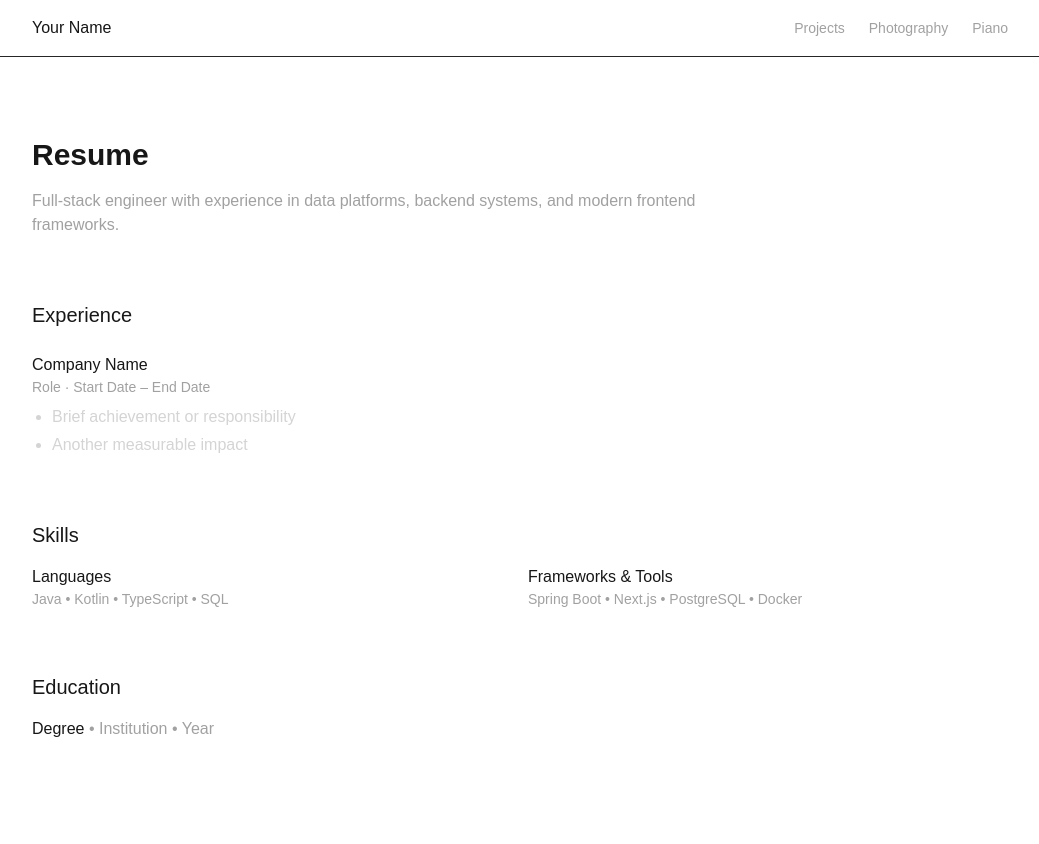
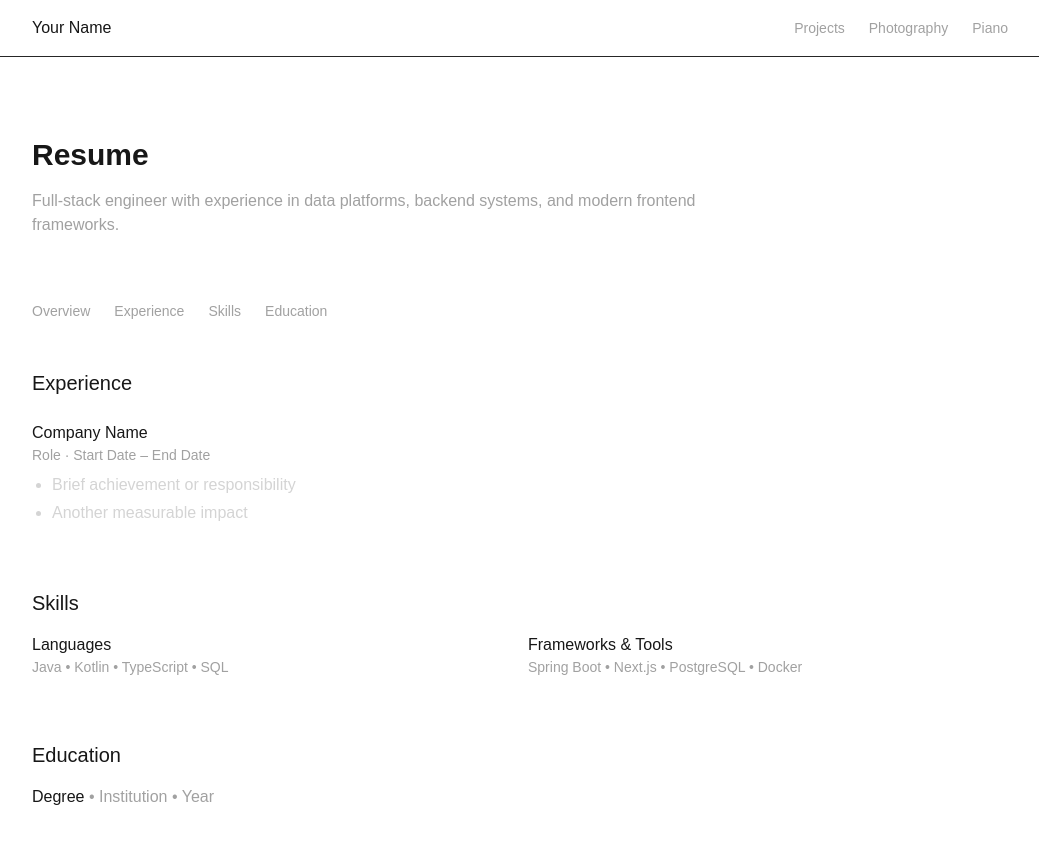
Before and after one commit to NitrogenSulfide/fierylime-portfolio, a Next.js app in the folder frontend/: page /resume in a window 1280 px wide. Shown: the top 844 px of the page, without its empty margins (120-1159 px from the left). Before the commit the page ends 821 px from the top, so only its background shows below. Built offline with nearby package versions, Linux system fonts and the light colour scheme.

Commit message:
feat: add scrollable sub-navigation for resume sections with anchor links

```diff
--- a/frontend/app/resume/page.tsx
+++ b/frontend/app/resume/page.tsx
@@ -7,7 +7,18 @@ import ResumeEducation from "@/components/resume/ResumeEducation";
 export default function ResumePage() {
     return (
         <PageLayout>
+            {/* Resume title + summary */}
             <ResumeOverview />
+
+            {/* Resume sub-navigation */}
+            <nav className="mb-12 flex gap-6 text-sm text-neutral-400">
+                <a href="#overview" className="hover:text-white">Overview</a>
+                <a href="#experience" className="hover:text-white">Experience</a>
+                <a href="#skills" className="hover:text-white">Skills</a>
+                <a href="#education" className="hover:text-white">Education</a>
+            </nav>
+
+            {/* Resume sections */}
             <ResumeExperience />
             <ResumeSkills />
             <ResumeEducation />
--- a/frontend/components/resume/ResumeEducation.tsx
+++ b/frontend/components/resume/ResumeEducation.tsx
@@ -2,7 +2,7 @@ import {resumeEducation} from "@/data/resume.data";
 
 export default function ResumeEducation() {
     return (
-        <section>
+        <section id="education" className="mb-16 scroll-mt-24">
             <h2 className="text-xl font-medium">Education</h2>
             <div className="mt-4">
                 <p className="mt-2">
--- a/frontend/components/resume/ResumeExperience.tsx
+++ b/frontend/components/resume/ResumeExperience.tsx
@@ -2,7 +2,7 @@ import { resumeExperience } from "@/data/resume.data";
 
 export default function ResumeExperience() {
     return (
-        <section className="mb-16">
+        <section id="experience" className="mb-16 scroll-mt-24">
             <h2 className="text-xl font-medium">Experience</h2>
 
             <div className="mt-6 space-y-8">
--- a/frontend/components/resume/ResumeOverview.tsx
+++ b/frontend/components/resume/ResumeOverview.tsx
@@ -2,7 +2,7 @@ import { resumeOverview } from "@/data/resume.data";
 
 export default function ResumeOverview() {
     return (
-        <section className="mb-16">
+        <section id="overview" className="mb-16 scroll-mt-24">
             <h1 className="text-3xl font-semibold">Resume</h1>
             <p className="mt-4 max-w-2xl text-neutral-400">
                 {resumeOverview.summary}
--- a/frontend/components/resume/ResumeSkills.tsx
+++ b/frontend/components/resume/ResumeSkills.tsx
@@ -2,7 +2,7 @@ import {resumeSkills} from "@/data/resume.data";
 
 export default function ResumeSkills() {
     return (
-        <section className="mb-16">
+        <section id="skills" className="mb-16 scroll-mt-24">
             <h2 className="text-xl font-medium">Skills</h2>
 
             <div className="mt-4 grid gap-4 sm:grid-cols-2">
```
